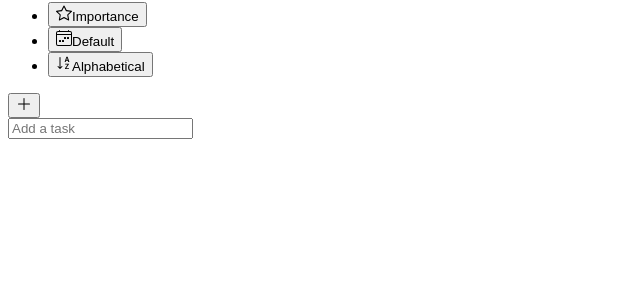
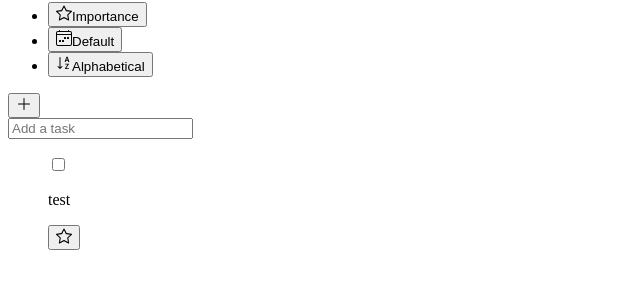
Before and after one commit to MohamadMahdi-Tasha/react-todo-app, a React (Create React App) app: page / in a window 1280 px wide. Shown: the part 231-520 px from the top of the page, without its empty margins (0-640 px from the left). Built offline with nearby package versions, Linux system fonts and the light colour scheme.

Commit message:
added structure of bottom side

```diff
--- a/src/App.js
+++ b/src/App.js
@@ -1,7 +1,7 @@
 // Codes By Mahdi Tasha
 // Importing Part
 import TopSideComponent from "./components/topSideComponent";
-import NewTaskInputComponent from "./components/components/newTaskInputComponent";
+import BottomSideComponent from "./components/bottomSideComponent";
 
 // Exporting Whole App Which Is Functional Component As Default
 export default function App() {
@@ -9,7 +9,7 @@ export default function App() {
   return (
     <div>
         <TopSideComponent />
-        <NewTaskInputComponent />
+        <BottomSideComponent />
     </div>
   );
 }
--- /dev/null
+++ b/src/components/bottomSideComponent.js
@@ -0,0 +1,18 @@
+// Codes By Mahdi Tasha
+// Importing Part
+import NewTaskInputComponent from "./components/newTaskInputComponent";
+import TasksHolderComponent from "./components/tasksHolderComponent";
+import TaskComponent from "./components/taskComponent";
+
+// Exporting Bottom Side Of App Which Is Functional Component As Default
+export default function BottomSideComponent() {
+    // Returning JSX
+    return(
+        <div>
+            <NewTaskInputComponent />
+            <TasksHolderComponent>
+                <TaskComponent name={'test'}/>
+            </TasksHolderComponent>
+        </div>
+    );
+}
--- a/src/components/components/iconComponent.js
+++ b/src/components/components/iconComponent.js
@@ -1,6 +1,6 @@
 // Codes By Mahdi Tasha
 // Exporting Icon Component Which Is Functional Component As Default
-export default function IconComponent({type}) {
+export default function IconComponent({type, isFilled}) {
     // Conditional Rendering
     if (type === 'sun') {
         return (
@@ -33,11 +33,19 @@ export default function IconComponent({type}) {
             </svg>
         );
     } else if (type === 'star') {
-        return (
-            <svg xmlns="http://www.w3.org/2000/svg" width="16" height="16" fill="currentColor" className="bi bi-star" viewBox="0 0 16 16">
-                <path d="M2.866 14.85c-.078.444.36.791.746.593l4.39-2.256 4.389 2.256c.386.198.824-.149.746-.592l-.83-4.73 3.522-3.356c.33-.314.16-.888-.282-.95l-4.898-.696L8.465.792a.513.513 0 0 0-.927 0L5.354 5.12l-4.898.696c-.441.062-.612.636-.283.95l3.523 3.356-.83 4.73zm4.905-2.767-3.686 1.894.694-3.957a.565.565 0 0 0-.163-.505L1.71 6.745l4.052-.576a.525.525 0 0 0 .393-.288L8 2.223l1.847 3.658a.525.525 0 0 0 .393.288l4.052.575-2.906 2.77a.565.565 0 0 0-.163.506l.694 3.957-3.686-1.894a.503.503 0 0 0-.461 0z"/>
-            </svg>
-        );
+        if (isFilled) {
+            return (
+                <svg xmlns="http://www.w3.org/2000/svg" width="16" height="16" fill="currentColor" className="bi bi-star-fill" viewBox="0 0 16 16">
+                    <path d="M3.612 15.443c-.386.198-.824-.149-.746-.592l.83-4.73L.173 6.765c-.329-.314-.158-.888.283-.95l4.898-.696L7.538.792c.197-.39.73-.39.927 0l2.184 4.327 4.898.696c.441.062.612.636.282.95l-3.522 3.356.83 4.73c.078.443-.36.79-.746.592L8 13.187l-4.389 2.256z"/>
+                </svg>
+            );
+        } else {
+            return (
+                <svg xmlns="http://www.w3.org/2000/svg" width="16" height="16" fill="currentColor" className="bi bi-star" viewBox="0 0 16 16">
+                    <path d="M2.866 14.85c-.078.444.36.791.746.593l4.39-2.256 4.389 2.256c.386.198.824-.149.746-.592l-.83-4.73 3.522-3.356c.33-.314.16-.888-.282-.95l-4.898-.696L8.465.792a.513.513 0 0 0-.927 0L5.354 5.12l-4.898.696c-.441.062-.612.636-.283.95l3.523 3.356-.83 4.73zm4.905-2.767-3.686 1.894.694-3.957a.565.565 0 0 0-.163-.505L1.71 6.745l4.052-.576a.525.525 0 0 0 .393-.288L8 2.223l1.847 3.658a.525.525 0 0 0 .393.288l4.052.575-2.906 2.77a.565.565 0 0 0-.163.506l.694 3.957-3.686-1.894a.503.503 0 0 0-.461 0z"/>
+                </svg>
+            );
+        }
     } else if (type === 'calender') {
         return (
             <svg xmlns="http://www.w3.org/2000/svg" width="16" height="16" fill="currentColor" className="bi bi-calendar4-week" viewBox="0 0 16 16">
--- /dev/null
+++ b/src/components/components/taskComponent.js
@@ -0,0 +1,15 @@
+// Codes By Mahdi Tasha
+// Importing Part
+import IconComponent from "./iconComponent";
+
+// Exporting Task Component Which Is Functional Component As Default
+export default function TaskComponent({name}) {
+    // Returning JSX
+    return(
+        <div>
+            <input type="checkbox"/>
+            <p>{name}</p>
+            <button><IconComponent type={'star'}/></button>
+        </div>
+    );
+}
--- /dev/null
+++ b/src/components/components/tasksHolderComponent.js
@@ -0,0 +1,8 @@
+// Codes By Mahdi Tasha
+// Exporting Tasks Holder Component Which Is Functional Component As Default
+export default function TasksHolderComponent({children}) {
+    // Returning JSX
+    return(
+        <ul>{children}</ul>
+    );
+}
```
